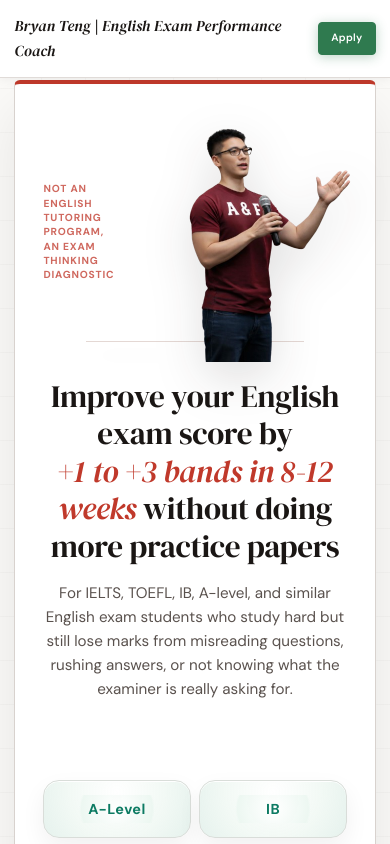
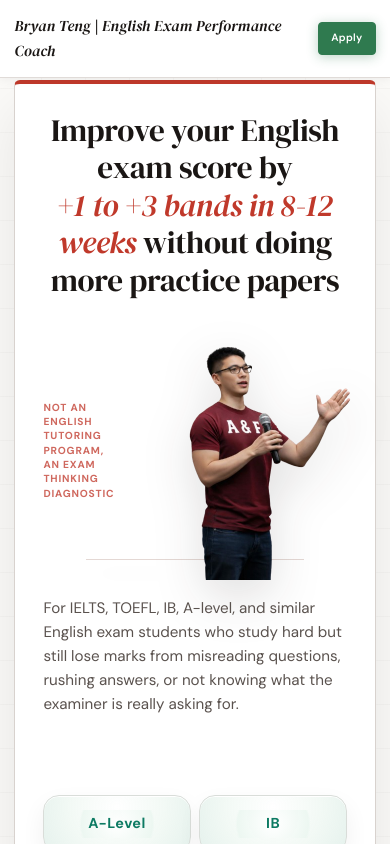
Before and after one commit to zakmero/bryan-coaching-site, a React (Vite) app: page / in a window 390 px wide. Shown: the top 844 px of the page. Built offline with nearby package versions, Linux system fonts and the light colour scheme.

Commit message:
Place mobile hero image between title and subtitle

```diff
--- a/src/AppV2Original.jsx
+++ b/src/AppV2Original.jsx
@@ -354,17 +354,17 @@ const Hero = () => {
             <p className="v2-hero-eyebrow v2-hero-eyebrow-mobile">{HERO_EYEBROW_TEXT}</p>
             <img className="v2-hero-portrait" src={bryanPic} alt="" />
           </div>
-            <div className="v2-hero-copy v2-text-center">
+          <div className="v2-hero-copy v2-hero-copy-title v2-text-center">
           <p className="v2-hero-eyebrow v2-hero-eyebrow-desktop">{HERO_EYEBROW_TEXT}</p>
           <h1 className="v2-hero-title v2-animate-fade-up v2-delay-100">
             Improve your English exam score by <br />
             <span className="v2-title-accent">+1 to +3 bands in 8-12 weeks</span> without doing more practice papers
           </h1>
-            <p className="v2-hero-subtitle v2-animate-fade-up v2-delay-200">
+          </div>
+          <p className="v2-hero-subtitle v2-hero-copy-subtitle v2-animate-fade-up v2-delay-200">
             For IELTS, TOEFL, IB, A-level, and similar English exam students who study hard but still lose marks from misreading questions,
             rushing answers, or not knowing what the examiner is really asking for.
           </p>
-            </div>
         </div>
 
           <div className="v2-hero-exam-grid v2-animate-fade-up v2-delay-300" aria-label="Exam focus areas">
--- a/src/indexV2.css
+++ b/src/indexV2.css
@@ -906,11 +906,15 @@ object {
 .v2-hero-intro {
   display: grid;
   grid-template-columns: minmax(220px, 320px) minmax(0, 1fr);
+  grid-template-areas:
+    "portrait title"
+    "portrait subtitle";
   align-items: center;
   gap: 2rem;
 }
 
 .v2-hero-portrait-wrap {
+  grid-area: portrait;
   position: relative;
   display: flex;
   align-items: center;
@@ -943,6 +947,14 @@ object {
 
 .v2-hero-copy {
   text-align: center;
+}
+
+.v2-hero-copy-title {
+  grid-area: title;
+}
+
+.v2-hero-copy-subtitle {
+  grid-area: subtitle;
 }
 
 .v2-hero-eyebrow {
@@ -2102,8 +2114,19 @@ object {
   .v2-grid-2, .v2-grid-3 { grid-template-columns: 1fr; gap: 1.5rem; }
   .v2-heading-lg { font-size: 2rem; }
   .v2-hero-intro {
-    grid-template-columns: 1fr;
-    gap: 1rem;
+    display: flex;
+    flex-direction: column;
+    align-items: stretch;
+    gap: 0.95rem;
+  }
+  .v2-hero-copy-title {
+    order: 1;
+  }
+  .v2-hero-portrait-wrap {
+    order: 2;
+  }
+  .v2-hero-copy-subtitle {
+    order: 3;
   }
   .v2-hero-eyebrow-desktop {
     display: none;
```
Lines whose indentation alone changed are shown as unchanged.
